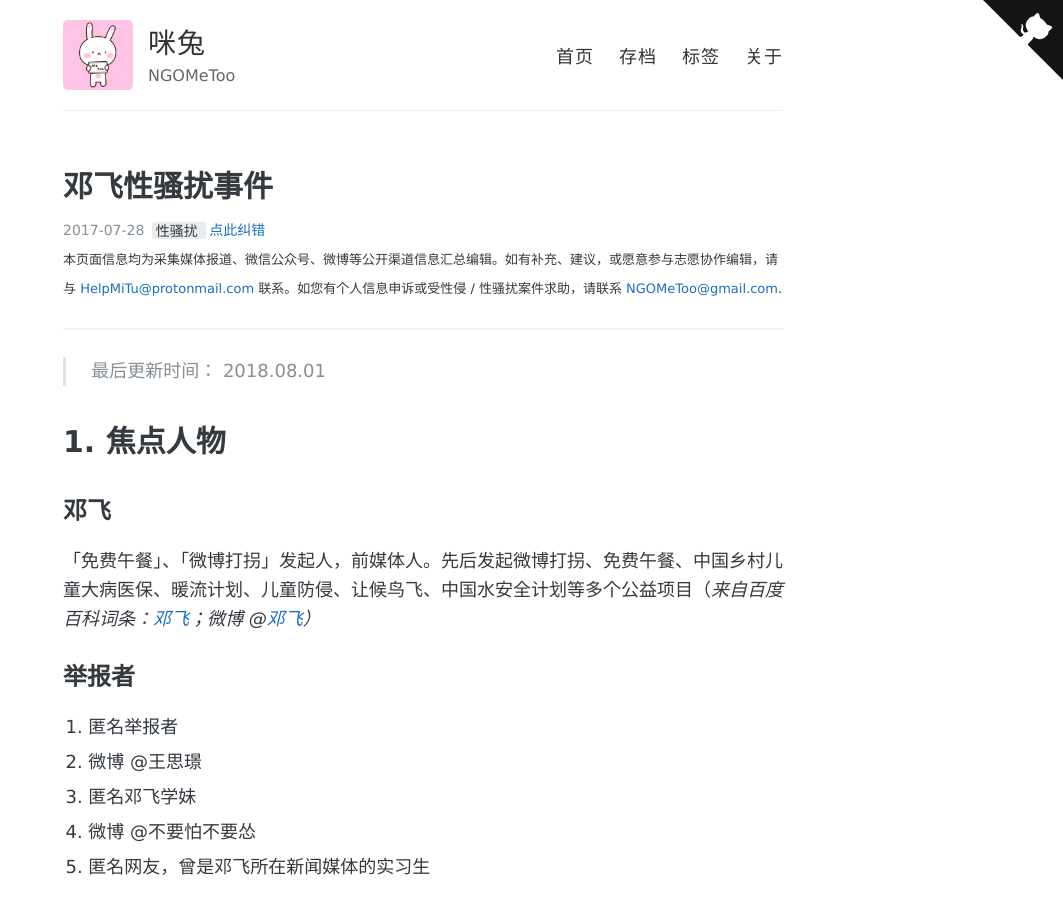
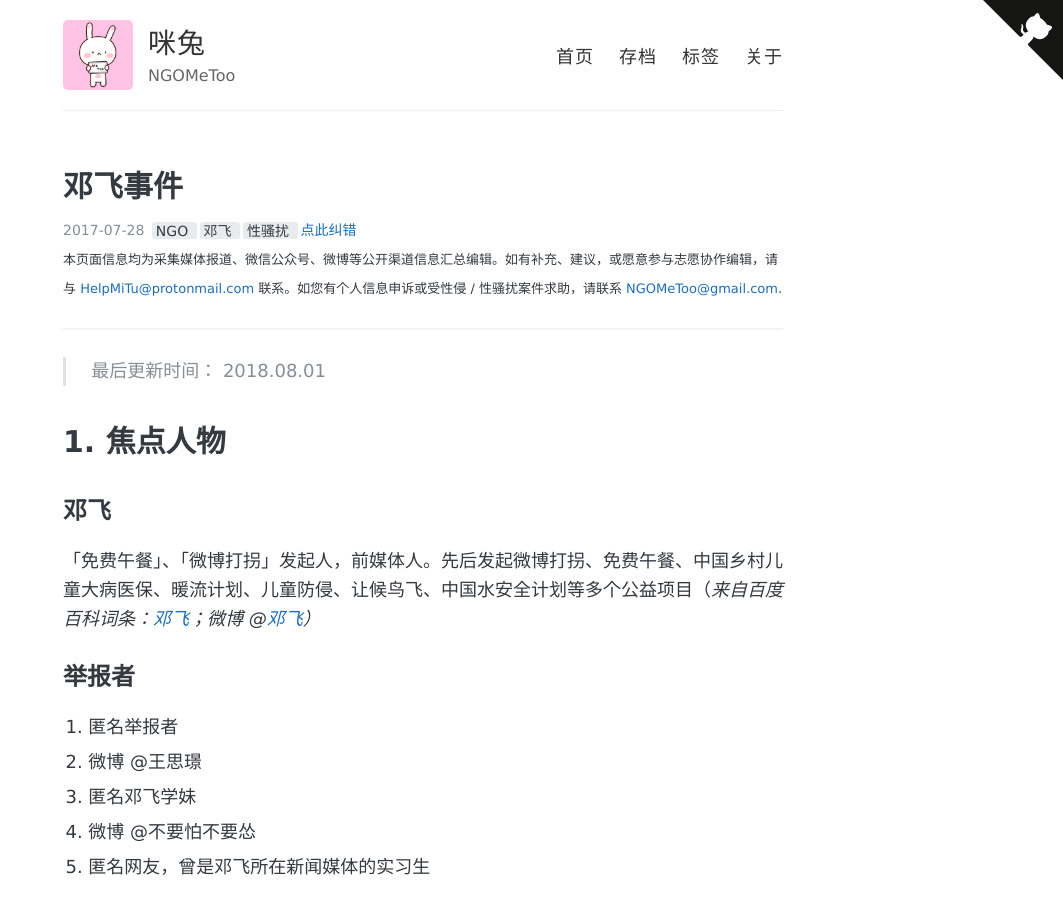
Before and after one commit to NGOMeToo/NGOMeToo.github.io, a Jekyll site: the page built from _posts/2018-08-01-Deng-Fei.md, in a window 1280 px wide and 900 px high. Shown: the whole window, without its empty margins (217-1280 px from the left). Built offline with Jekyll 4.4.1, drawn with Linux system fonts in a browser that asks for light colours.

Commit message:
renamed;add tags

```diff
--- a/_posts/2018-08-01-Deng-Fei.md
+++ b/_posts/2018-08-01-Deng-Fei.md
@@ -2,13 +2,16 @@
 
 layout: post
 
-title: 邓飞性骚扰事件
+title: 邓飞事件
 
 categories: Archive
 
 date: 2017-07-28
 
-tags: 性骚扰
+tags:
+   - NGO
+   - 邓飞
+   - 性骚扰
 
 descirption: 多位女生指控曾被邓飞性骚扰。
 
```
